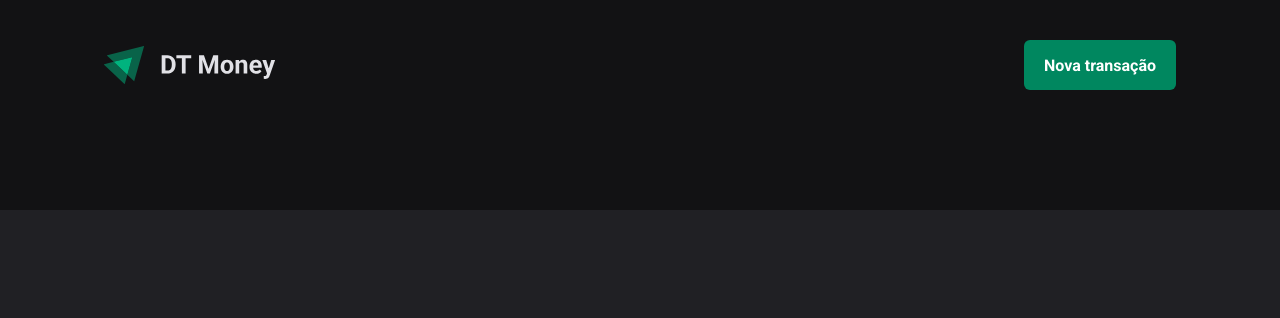
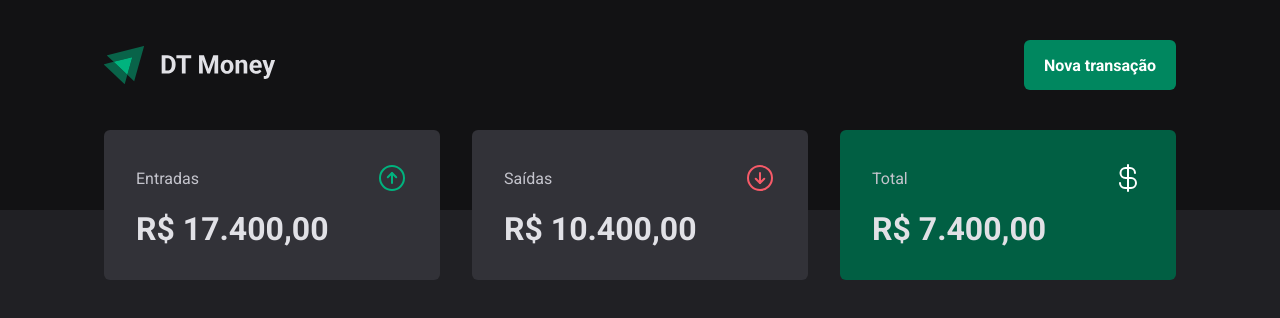
Before and after one commit to CtsLucas/DT-Money, a React (Vite) app: page / in a window 1280 px wide. Shown: the top 318 px of the page. Built offline with nearby package versions, Linux system fonts and the light colour scheme.

Commit message:
feat: Summary created

```diff
--- a/package.json
+++ b/package.json
@@ -9,6 +9,7 @@
     "preview": "vite preview"
   },
   "dependencies": {
+    "phosphor-react": "^1.4.1",
     "react": "^18.2.0",
     "react-dom": "^18.2.0",
     "styled-components": "^5.3.6"
--- /dev/null
+++ b/src/components/Summary/index.tsx
@@ -0,0 +1,39 @@
+import { useTheme } from 'styled-components';
+import { ArrowCircleDown, ArrowCircleUp, CurrencyDollar } from 'phosphor-react';
+
+import { SummaryCard, SummaryContainer } from './styles';
+
+export function Summary() {
+  const theme = useTheme();
+
+  return (
+    <SummaryContainer>
+      <SummaryCard>
+        <header>
+          <span>Entradas</span>
+          <ArrowCircleUp size={32} color={theme['green-300']} />
+        </header>
+
+        <strong>R$ 17.400,00</strong>
+      </SummaryCard>
+
+      <SummaryCard>
+        <header>
+          <span>Saídas</span>
+          <ArrowCircleDown size={32} color={theme['red-300']} />
+        </header>
+
+        <strong>R$ 10.400,00</strong>
+      </SummaryCard>
+
+      <SummaryCard variant='green'>
+        <header>
+          <span>Total</span>
+          <CurrencyDollar size={32} color={theme.white} />
+        </header>
+
+        <strong>R$ 7.400,00</strong>
+      </SummaryCard>
+    </SummaryContainer>
+  );
+}
--- /dev/null
+++ b/src/components/Summary/styles.ts
@@ -0,0 +1,42 @@
+import styled, { css } from 'styled-components';
+
+export const SummaryContainer = styled.div`
+  width: 100%;
+  max-width: 1120px;
+  margin: 0 auto;
+  padding: 0 1.5rem;
+  margin-top: -5rem;
+
+  display: grid;
+  grid-template-columns: repeat(3, 1fr);
+  gap: 2rem;
+`;
+
+interface SummaryCardProps {
+  variant?: 'green';
+}
+
+export const SummaryCard = styled.div<SummaryCardProps>`
+  background: ${({ theme }) => theme['gray-600']};
+  border-radius: 6px;
+  padding: 2rem;
+
+  header {
+    display: flex;
+    align-items: center;
+    justify-content: space-between;
+    color: ${({ theme }) => theme['gray-300']};
+  }
+
+  strong {
+    display: block;
+    margin-top: 1rem;
+    font-size: 2rem;
+  }
+
+  ${({ variant, theme }) =>
+    variant === 'green' &&
+    css`
+      background: ${theme['green-700']};
+    `}
+`;
--- a/src/pages/Transactions/index.tsx
+++ b/src/pages/Transactions/index.tsx
@@ -1,7 +1,11 @@
 import { Header } from '../../components/Header';
+import { Summary } from '../../components/Summary';
 
 export function Transaction() {
   return (
-    <Header />
+    <>
+      <Header />
+      <Summary />
+    </>
   );
 }
```
Also changed, not shown: 1 other file (tests, documents, lock files or other folders).
